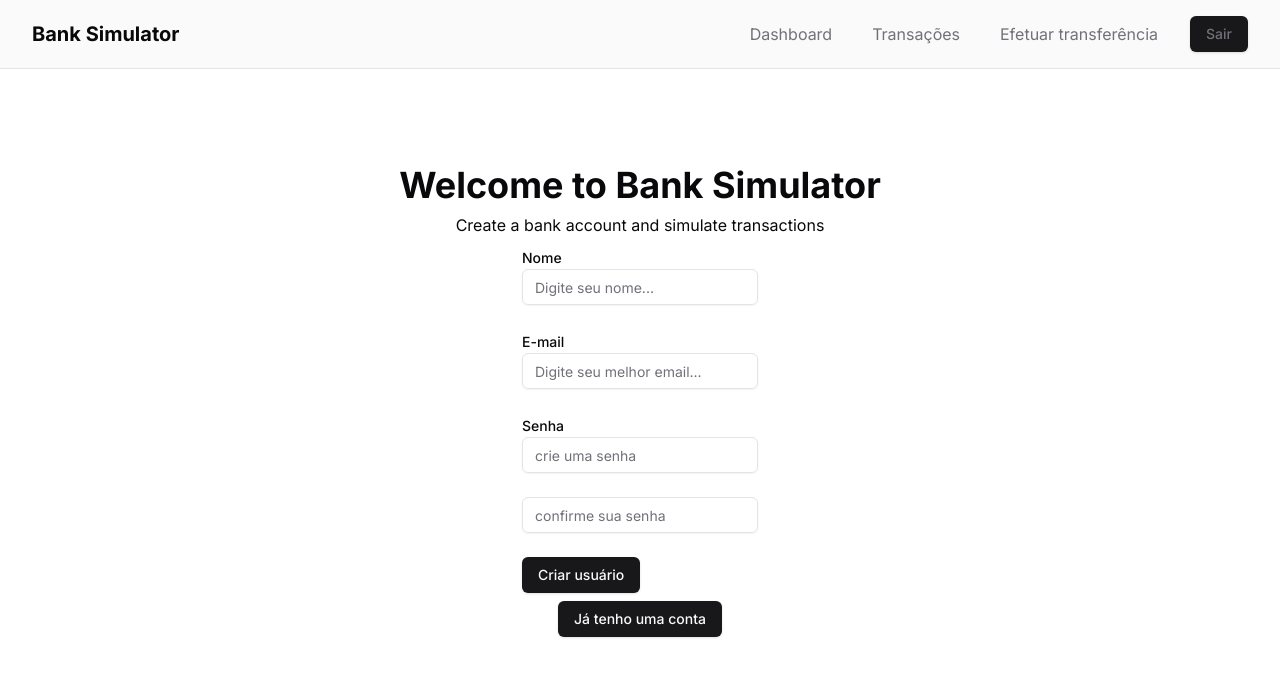
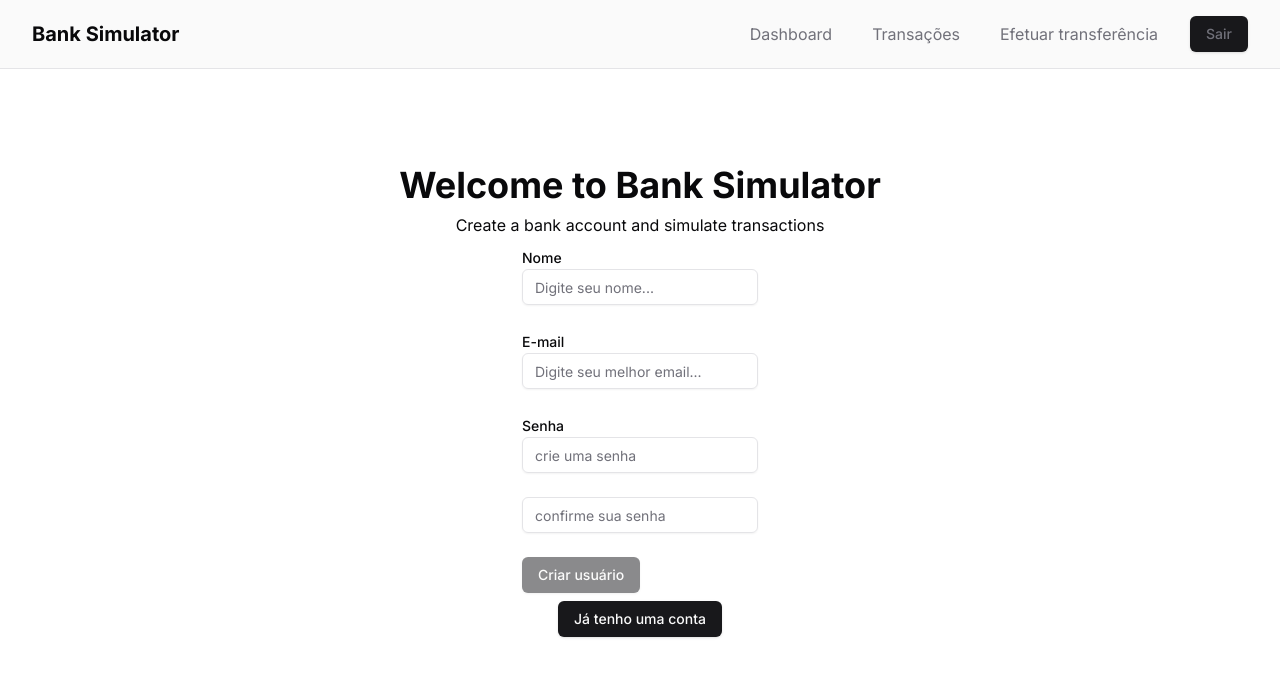
Before and after one commit to mateusfnogueira/bank-simulator, a Next.js app: page /login in a window 1280 px wide. Shown: the top 676 px of the page. Built offline with nearby package versions, Linux system fonts and the light colour scheme; no server answers; sample sign-in values are in the browser's storage.

Commit message:
feat: add disabled to buttons in forms

```diff
--- a/src/components/create-user/create-user.form.tsx
+++ b/src/components/create-user/create-user.form.tsx
@@ -1,5 +1,5 @@
-"use client";
-import { useForm } from "react-hook-form";
+'use client'
+import { useForm } from 'react-hook-form'
 import {
   Button,
   Form,
@@ -8,50 +8,55 @@ import {
   FormItem,
   FormLabel,
   FormMessage,
-  Input,
-} from "@/components";
-import { FormType, Schema } from "./schema";
-import { zodResolver } from "@hookform/resolvers/zod";
-import { createUser } from "@/services/create-user.service";
-import { signIn } from "next-auth/react";
+  Input
+} from '@/components'
+import { FormType, Schema } from './schema'
+import { zodResolver } from '@hookform/resolvers/zod'
+import { createUser } from '@/services/create-user.service'
+import { signIn } from 'next-auth/react'
 
 export function CreateAccountForm() {
   const form = useForm<FormType>({
     resolver: zodResolver(Schema),
     defaultValues: {
-      name: "",
-      email: "",
-      password: "",
-      confirmPassword: "",
-    },
-  });
+      name: '',
+      email: '',
+      password: '',
+      confirmPassword: ''
+    }
+  })
+
+  const { isValid } = form.formState
 
   const onSubmit = async (data: FormType) => {
     const user = {
       name: data.name,
       email: data.email,
-      password: data.password,
-    };
+      password: data.password
+    }
     try {
-      const resp = await createUser(user);
+      const resp = await createUser(user)
       if (resp.id) {
-        const result = await signIn("credentials", {
+        const result = await signIn('credentials', {
           email: user.email,
           password: user.password,
-          redirect: false,
-        });
+          redirect: false
+        })
         if (result?.ok) {
-          window.location.href = "/";
+          window.location.href = '/'
         }
       }
     } catch (error) {
-      console.log(error);
+      console.log(error)
     }
-  };
+  }
 
   return (
     <Form {...form}>
-      <form onSubmit={form.handleSubmit(onSubmit)} className="space-y-6">
+      <form
+        onSubmit={form.handleSubmit(onSubmit)}
+        className="space-y-6"
+      >
         <FormField
           control={form.control}
           name="name"
@@ -115,8 +120,10 @@ export function CreateAccountForm() {
             </FormItem>
           )}
         />
-        <Button type="submit">Criar usuário</Button>
+        <Button disabled={!isValid} type="submit">
+          Criar usuário
+        </Button>
       </form>
     </Form>
-  );
+  )
 }
--- a/src/components/login/login.component.tsx
+++ b/src/components/login/login.component.tsx
@@ -1,5 +1,5 @@
-"use client";
-import { useForm } from "react-hook-form";
+'use client'
+import { useForm } from 'react-hook-form'
 import {
   Button,
   Form,
@@ -8,36 +8,41 @@ import {
   FormItem,
   FormLabel,
   FormMessage,
-  Input,
-} from "@/components";
-import { zodResolver } from "@hookform/resolvers/zod";
-import { signIn } from "next-auth/react";
-import { FormType, Schema } from "./schema";
+  Input
+} from '@/components'
+import { zodResolver } from '@hookform/resolvers/zod'
+import { signIn } from 'next-auth/react'
+import { FormType, Schema } from './schema'
 
 export function LoginForm() {
   const form = useForm<FormType>({
     resolver: zodResolver(Schema),
     defaultValues: {
-      email: "",
-      password: "",
-    },
-  });
+      email: '',
+      password: ''
+    }
+  })
+
+  const { isValid } = form.formState
 
   const onSubmit = async (data: FormType) => {
     const user = {
       email: data.email,
-      password: data.password,
-    };
-    signIn("credentials", {
+      password: data.password
+    }
+    signIn('credentials', {
       email: user.email,
       password: user.password,
-      callbackUrl: "/",
-    });
-  };
+      callbackUrl: '/'
+    })
+  }
 
   return (
     <Form {...form}>
-      <form onSubmit={form.handleSubmit(onSubmit)} className="space-y-6">
+      <form
+        onSubmit={form.handleSubmit(onSubmit)}
+        className="space-y-6"
+      >
         <FormField
           control={form.control}
           name="email"
@@ -72,8 +77,10 @@ export function LoginForm() {
             </FormItem>
           )}
         />
-        <Button type="submit">Login</Button>
+        <Button disabled={!isValid} type="submit">
+          Login
+        </Button>
       </form>
     </Form>
-  );
+  )
 }
```
